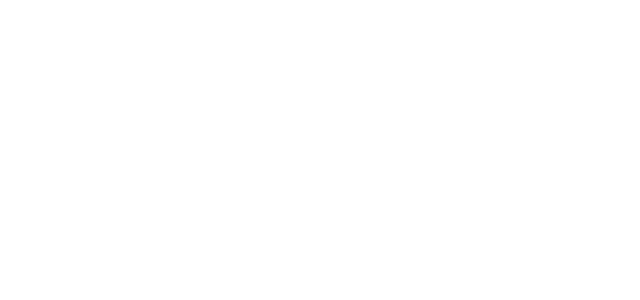
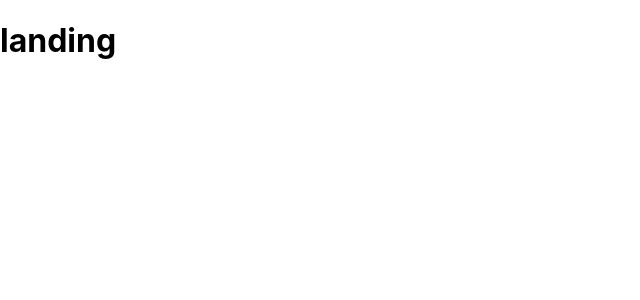
Before and after one commit to jkatofsky/culina, a React (Create React App) app in the folder client/: page / in a window 1280 px wide. Shown: the top 300 px of the page, without its empty margins (0-640 px from the left). Built offline with nearby package versions, Linux system fonts and the light colour scheme.

Commit message:
more frontend

```diff
--- a/client/src/App.js
+++ b/client/src/App.js
@@ -1,7 +1,33 @@
+import React from 'react';
+import {
+    BrowserRouter as Router,
+    Switch,
+    Route
+} from "react-router-dom";
+
+import Landing from './pages/Landing';
+import Search from './pages/Search';
+import Match from './pages/Match';
+
 import './App.css';
 
 function App() {
-  return <></>;
+  return <Router>
+      <Switch>
+    {/* click button and create user with id before redirecting */}
+      <Route exact path="/">
+          <Landing />
+      </Route>
+      {/* when user loads this page, event emitted that they are searching */}
+      <Route path="/search/:id">
+          <Search />
+      </Route>
+      {/* renders each id if they are matched with the other */}
+      <Route path="/match/:id1/:id2">
+          <Match />
+      </Route>
+  </Switch>
+</Router>;
 }
 
 export default App;
--- /dev/null
+++ b/client/src/pages/Landing/index.js
@@ -0,0 +1,5 @@
+import React from 'react';
+
+export default function Landing() {
+    return <h1>landing</h1>;
+}
--- /dev/null
+++ b/client/src/pages/Match/index.js
@@ -0,0 +1,5 @@
+import React from 'react';
+
+export default function Match() {
+    return <h1>match</h1>;
+}
--- /dev/null
+++ b/client/src/pages/Search/index.js
@@ -0,0 +1,5 @@
+import React from 'react';
+
+export default function Search() {
+    return <h1>search</h1>;
+}
```
Also changed, not shown: client/package.json (+19 -2 lines), client/src/pages/Landing/style.css (added), 2 other files (tests, documents, lock files or other folders).
